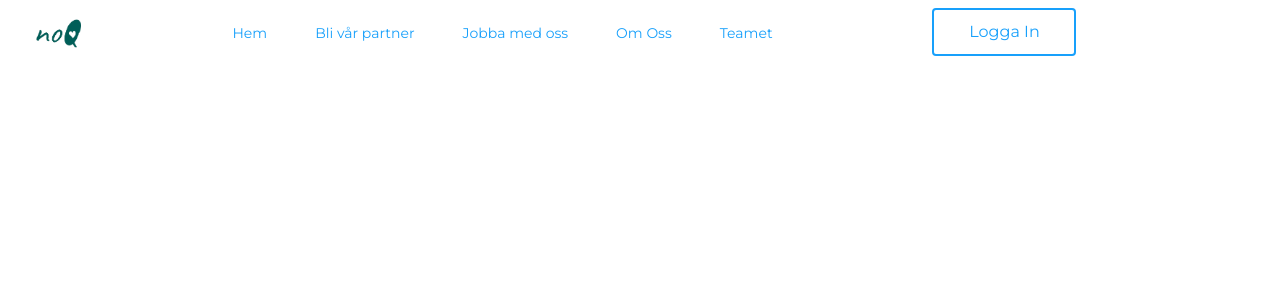
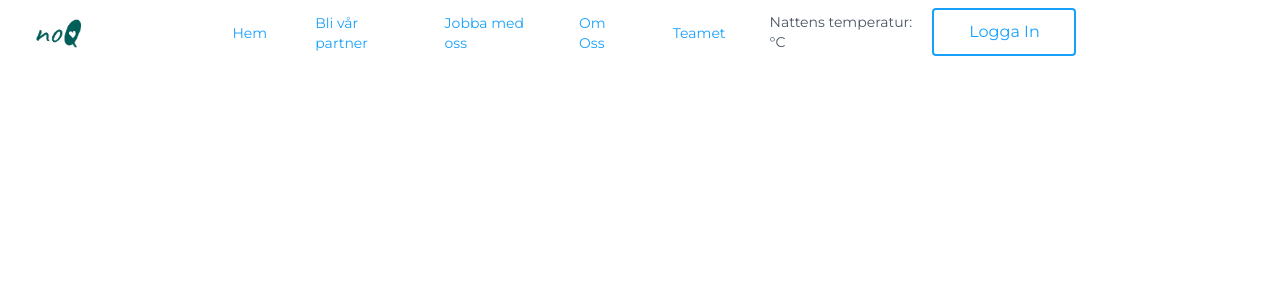
Before and after one commit to frykhamn/noqcms, a React (Vite) app: page /dashboard in a window 1280 px wide. Shown: the top 300 px of the page. Built offline with nearby package versions, Linux system fonts and the light colour scheme; no server answers.

Commit message:
small fix

```diff
--- a/src/pages/LandingPageComponent/components/Navbar.jsx
+++ b/src/pages/LandingPageComponent/components/Navbar.jsx
@@ -57,20 +57,16 @@ const Navbar = () => {
                 Teamet
               </a>
             </div>
-            {/*TempDiv*/}
             <div className="flex items-center">
-              {nightTemperature && (
-                <div className="text-sm text-gray-600 mr-4">
-                  Nattens temperatur: {nightTemperature}°C
-                </div>
-              )}
+              {nightTemperature !== "-" && <div className="text-sm text-gray-600 mr-4">Nattens temperatur: {nightTemperature}°C</div>}
+              {nightTemperature === "-" && <div className="text-sm text-gray-600 mr-4">Nattens temperatur är inte tillgänglig</div>}
             </div>
             <Link to="/loginCms" className="flex items-center justify-center">
               <SmallButtonComponent title={isLoggedIn ? 'CMS Sidan' : 'Logga In'} />
             </Link>
+          </div>
         </div>
       </div>
-    </div>
     </nav >
   );
 };
```
Also changed, not shown: src/pages/CMSComponents/customHooks/nightTemp.jsx (+6 -8 lines).
